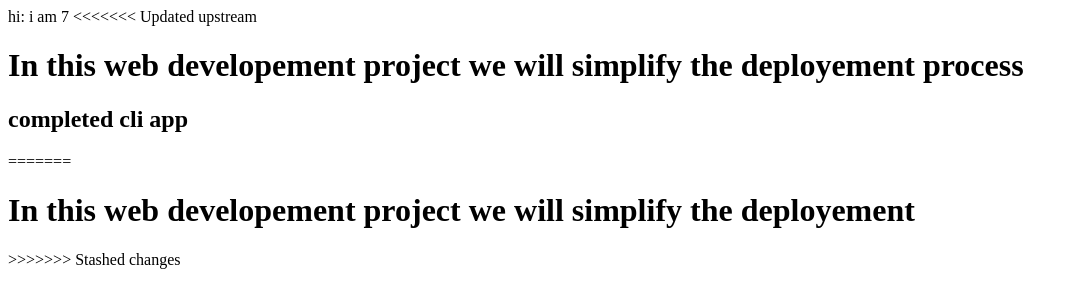
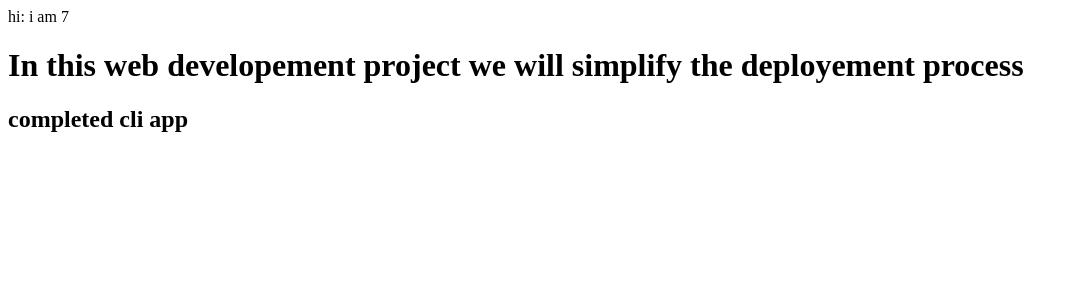
Before and after one commit to Arun-Tiwary/webdev, a plain HTML site: page index.html in a window 1280 px wide. Shown: the whole page, without its empty margins (0-1078 px from the left). Drawn offline with Linux system fonts and the light colour scheme.

Commit message:
Update index.html

```diff
--- a/index.html
+++ b/index.html
@@ -7,11 +7,9 @@
 </head>
 <body>
     hi: i am 7
-<<<<<<< Updated upstream
+
     <h1>In this web developement project we will simplify the deployement process</h1>
     <h2>completed cli app</h2>
-=======
-    <h1>In this web developement project we will simplify the deployement </h1>
->>>>>>> Stashed changes
+
 </body>
 </html>
```
